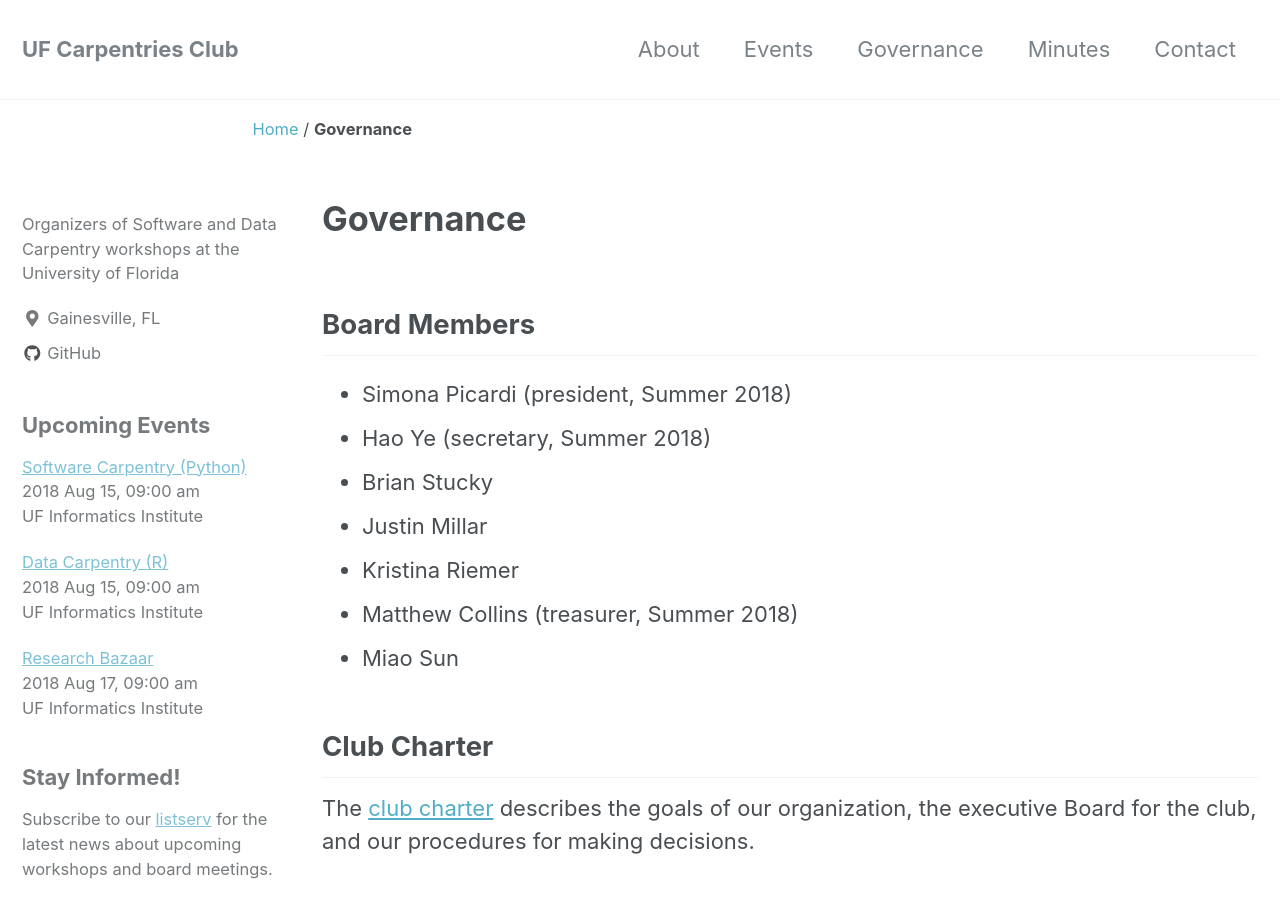
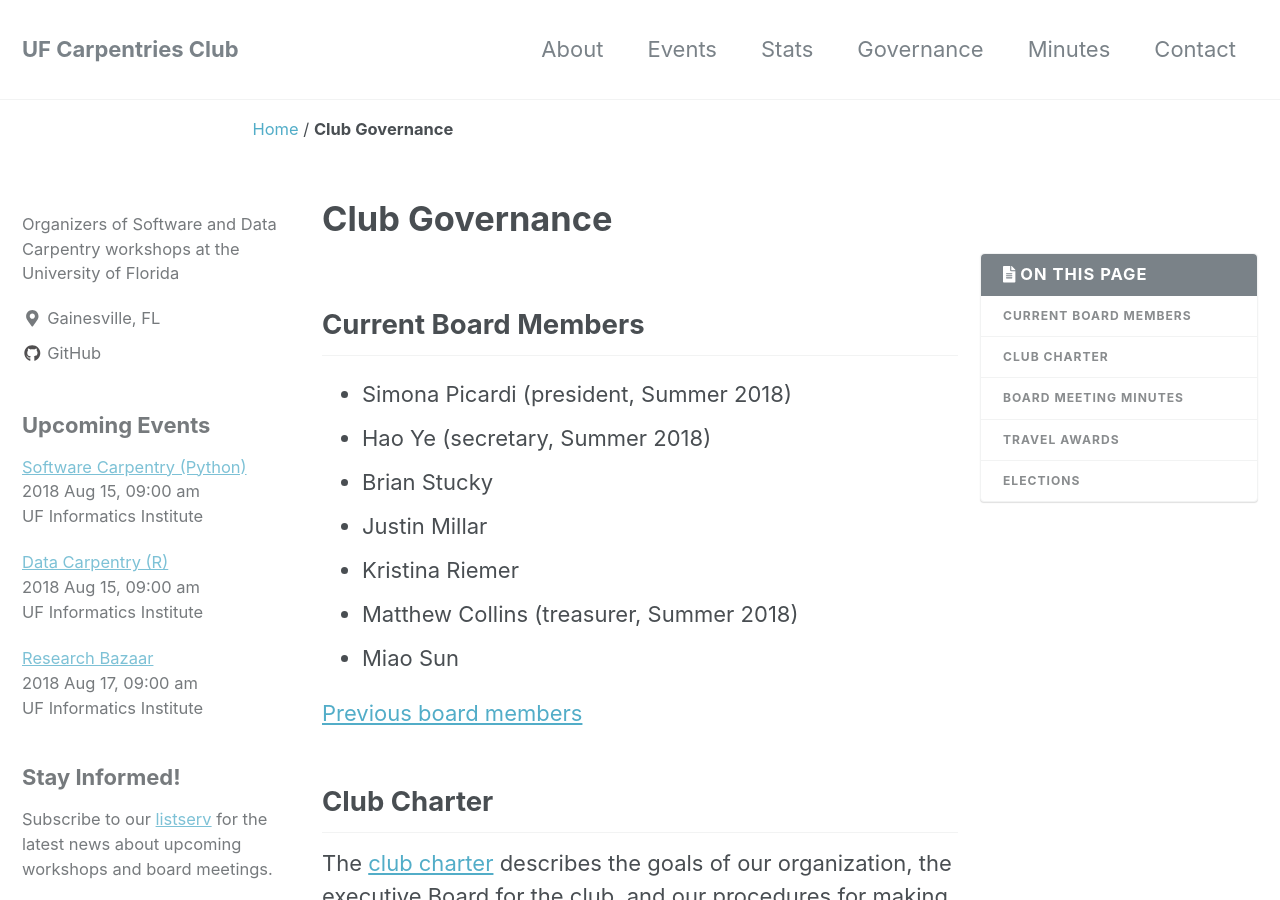
Before and after one commit to UF-Carpentry/website, a Jekyll site: the page built from _pages/governance.md, in a window 1280 px wide and 900 px high. Built offline with Jekyll 4.4.1, drawn with Linux system fonts in a browser that asks for light colours; nearby versions of some CDN libraries; some of the changed text lies outside the part shown.

Commit message:
Finish governance information

```diff
--- a/_data/navigation.yml
+++ b/_data/navigation.yml
@@ -4,6 +4,8 @@
     url: http://www.uf-carpentry.org/about/
   - title: "Events"
     url: http://www.uf-carpentry.org/events/
+  - title: "Stats"
+    url: http://www.uf-carpentry.org/stats/
   - title: "Governance"
     url: http://www.uf-carpentry.org/governance/
   - title: "Minutes"
--- a/_pages/governance.md
+++ b/_pages/governance.md
@@ -1,10 +1,11 @@
 ---
 layout: single
 permalink: /governance/
-title: Governance
-classes: wide
+title: Club Governance
+toc: true
+toc_sticky: true
 ---
-## Board Members
+## Current Board Members
 
 * Simona Picardi (president, Summer 2018)
 * Hao Ye (secretary, Summer 2018)
@@ -14,6 +15,8 @@
 * Matthew Collins (treasurer, Summer 2018)
 * Miao Sun
 
+[Previous board members]({{ site.baseurl }}/prior_board/)
+
 ## Club Charter
 
 The [club charter]({{ site.baseurl }}/charter/) describes the goals of our organization, the executive Board for the club, and our procedures for making decisions.
@@ -22,6 +25,10 @@
 
 Meetings of the board are open to the UF community. We also keep minutes of our meetings to help make decision-making transparent. Please see the [minutes page]({{ site.baseurl }}/minutes/) for links to the minutes from each board meeting.
 
-## Financial Awards
+## Travel Awards
 
 The fees from our workshops go towards supporting club activities and also as travel awards for instructors. Please see our [award policies]({{ site.baseurl }}/awards/) for more information.
+
+## Elections
+
+Elections are held annualy. The current and previous events are described on our [elections]({{ site.baseurl }}/elections/) page.
```
Also changed, not shown: _pages/2017-01-27-elections.md (added, +65 -0 lines), _pages/elections.md (added, +12 -0 lines), _pages/prior_board.md (added, +18 -0 lines), _pages/stats.md (added, +27 -0 lines), _posts/2018-04-17-test-post.md (deleted, +0 -8 lines).
